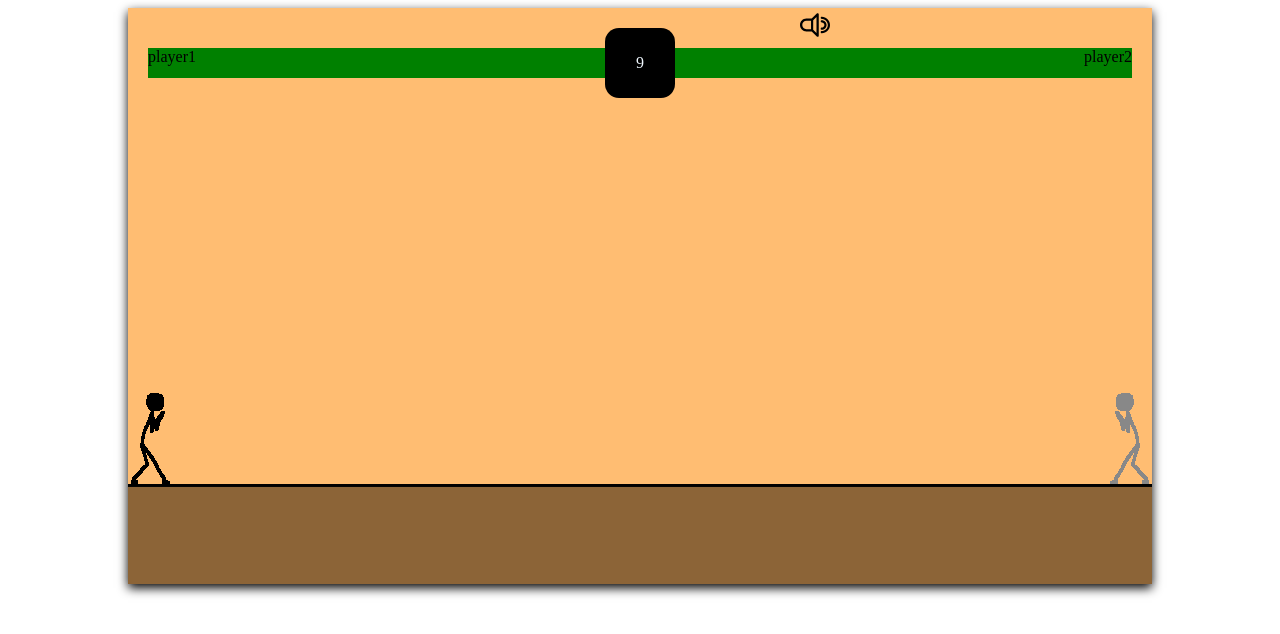
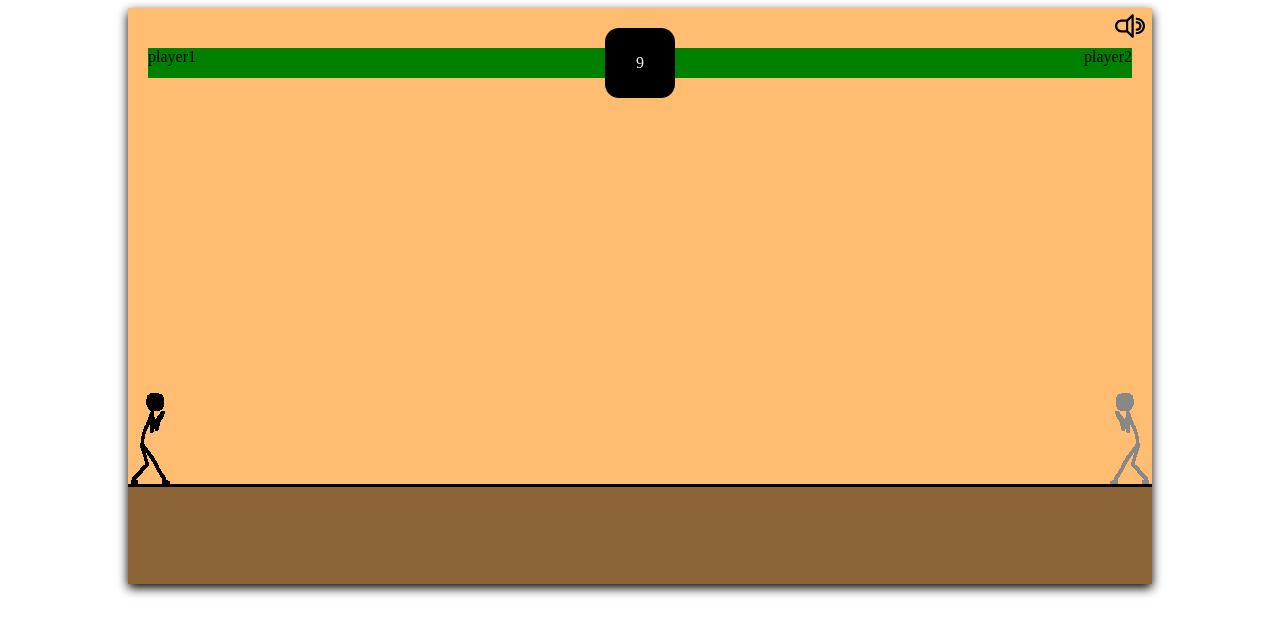
Before and after one commit to StoyanBanov/fighting-game, a plain HTML site: page index.html in a window 1280 px wide. Both pictures are taken after a click on the link "Play". Drawn offline with Linux system fonts and the light colour scheme.

Commit message:
fix sound button position

```diff
--- a/index.html
+++ b/index.html
@@ -16,14 +16,15 @@
         Your browser does not support the audio element.
     </audio>
 
+    <main class="main-container">
         <section>
 
         </section>
 
         <div class="soundSettingContainer">
             <svg id="soundOnSvg" fill="#000000" height="30px" width="30px" version="1.1" id="Layer_1"
-            xmlns="http://www.w3.org/2000/svg" xmlns:xlink="http://www.w3.org/1999/xlink" viewBox="0 0 414.69 414.69"
-            xml:space="preserve">
+                xmlns="http://www.w3.org/2000/svg" xmlns:xlink="http://www.w3.org/1999/xlink"
+                viewBox="0 0 414.69 414.69" xml:space="preserve">
                 <g id="SVGRepo_bgCarrier" stroke-width="0"></g>
                 <g id="SVGRepo_tracerCarrier" stroke-linecap="round" stroke-linejoin="round"></g>
                 <g id="SVGRepo_iconCarrier">
@@ -46,8 +47,8 @@
             </svg>
 
             <svg id="soundOffSvg" fill="#000000" height="30px" width="30px" version="1.1" id="Layer_1"
-            xmlns="http://www.w3.org/2000/svg" xmlns:xlink="http://www.w3.org/1999/xlink" viewBox="0 0 388.499 388.499"
-            xml:space="preserve">
+                xmlns="http://www.w3.org/2000/svg" xmlns:xlink="http://www.w3.org/1999/xlink"
+                viewBox="0 0 388.499 388.499" xml:space="preserve">
                 <g id="SVGRepo_bgCarrier" stroke-width="0"></g>
                 <g id="SVGRepo_tracerCarrier" stroke-linecap="round" stroke-linejoin="round"></g>
                 <g id="SVGRepo_iconCarrier">
@@ -66,6 +67,7 @@
                 </g>
             </svg>
         </div>
+    </main>
 </body>
 
 </html>
--- a/style.css
+++ b/style.css
@@ -191,10 +191,16 @@ section {
 .soundSettingContainer {
     display: none;
     position: absolute;
-    top: 10px;
-    right: 450px;
+    top: 3px;
+    right: 7px;
 }
 
 .soundSettingContainer svg {
     cursor: pointer;
 }
+
+
+
+.main-container {
+    position: relative;
+}
```
Lines whose indentation alone changed are shown as unchanged.
